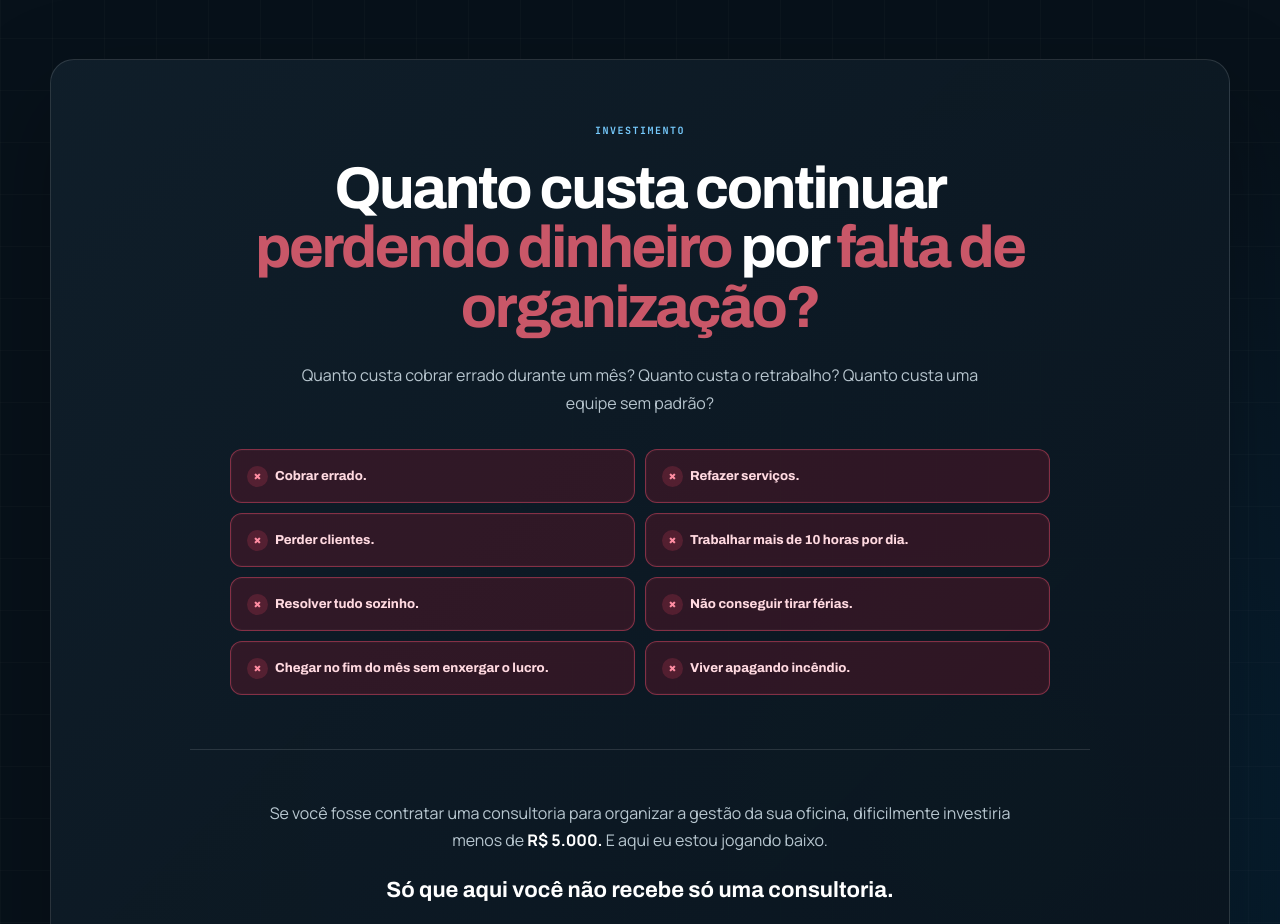
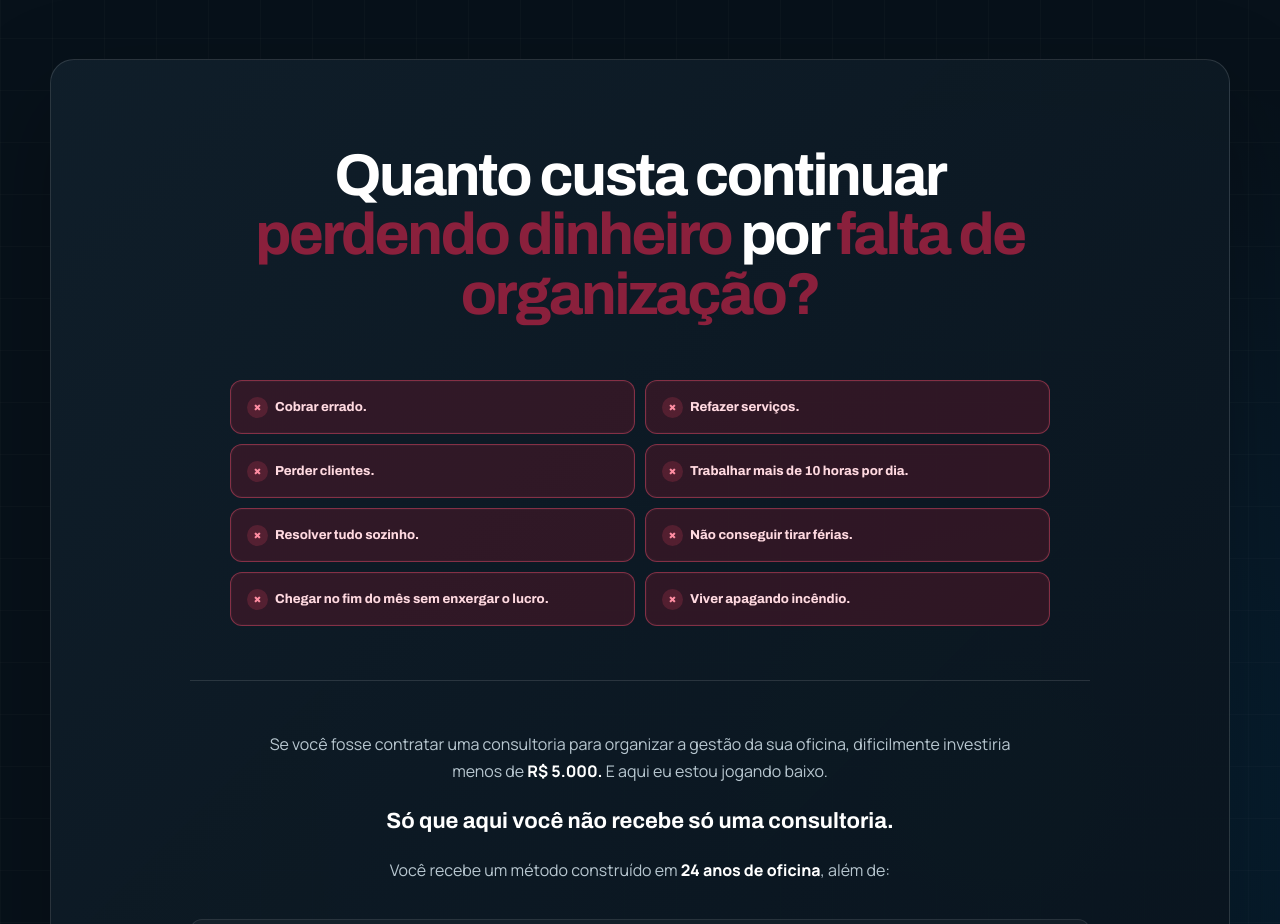
Before and after one commit to cezarhlima1/diegomensor, a Next.js app: page /oficinadealtaperformance in a window 1280 px wide. Shown: the part 8460-9384 px from the top of the page. Built offline with nearby package versions, Linux system fonts and the light colour scheme.

Commit message:
simplifica cabecalho do investimento

```diff
--- a/components/oficina-alta-performance/OficinaAltaPerformance.tsx
+++ b/components/oficina-alta-performance/OficinaAltaPerformance.tsx
@@ -317,9 +317,7 @@ export default function OficinaAltaPerformance() {
         <div className={styles.shell}>
           <div className={`${styles.offer} ${styles.reveal}`}>
             <div className={styles.offerCopy}>
-              <span className={styles.indexDark}>Investimento</span>
               <h2>Quanto custa continuar <em>perdendo dinheiro</em> por <em>falta de organização?</em></h2>
-              <p>Quanto custa cobrar errado durante um mês? Quanto custa o retrabalho? Quanto custa uma equipe sem padrão?</p>
               <div className={styles.costSignals}>
                 {[
                   "Cobrar errado.",
--- a/components/oficina-alta-performance/oficina.module.css
+++ b/components/oficina-alta-performance/oficina.module.css
@@ -1122,7 +1122,7 @@
 .offerSection .offerCopy{display:grid;justify-items:center;width:100%;max-width:960px;margin-inline:auto;text-align:center}
 .offerSection .offerCopy .indexDark{justify-content:center}
 .offerSection .offerCopy h2{max-width:820px;margin:22px auto 24px;text-align:center}
-.offerSection .offerCopy h2 em{color:#c95768;text-shadow:none}
+.offerSection .offerCopy h2 em{color:#8a203c;text-shadow:none}
 .offerSection .offerCopy>p{max-width:700px;margin:0 auto;color:#b7c5ce;text-align:center}
 .offerSection .costSignals{justify-content:center;width:100%;margin-top:26px}
 .offerSection .costSignals span{min-width:150px;justify-content:center}
```
